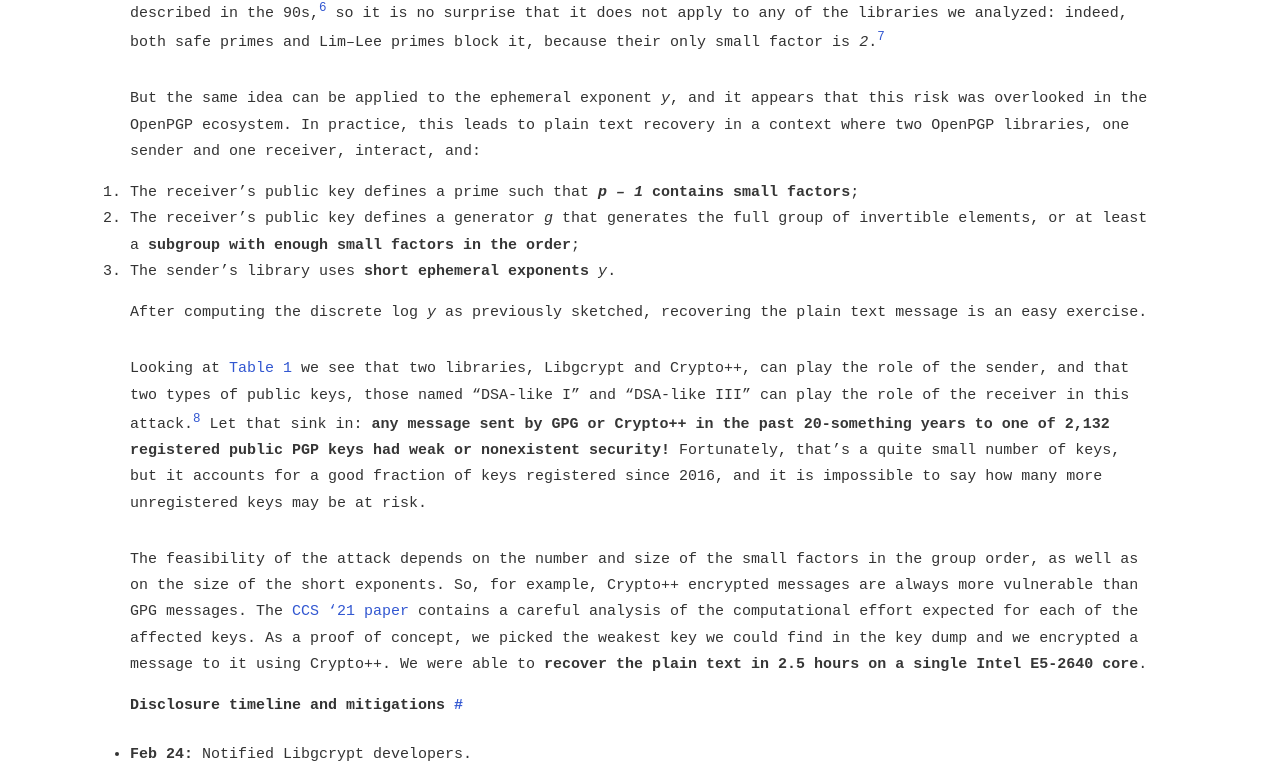
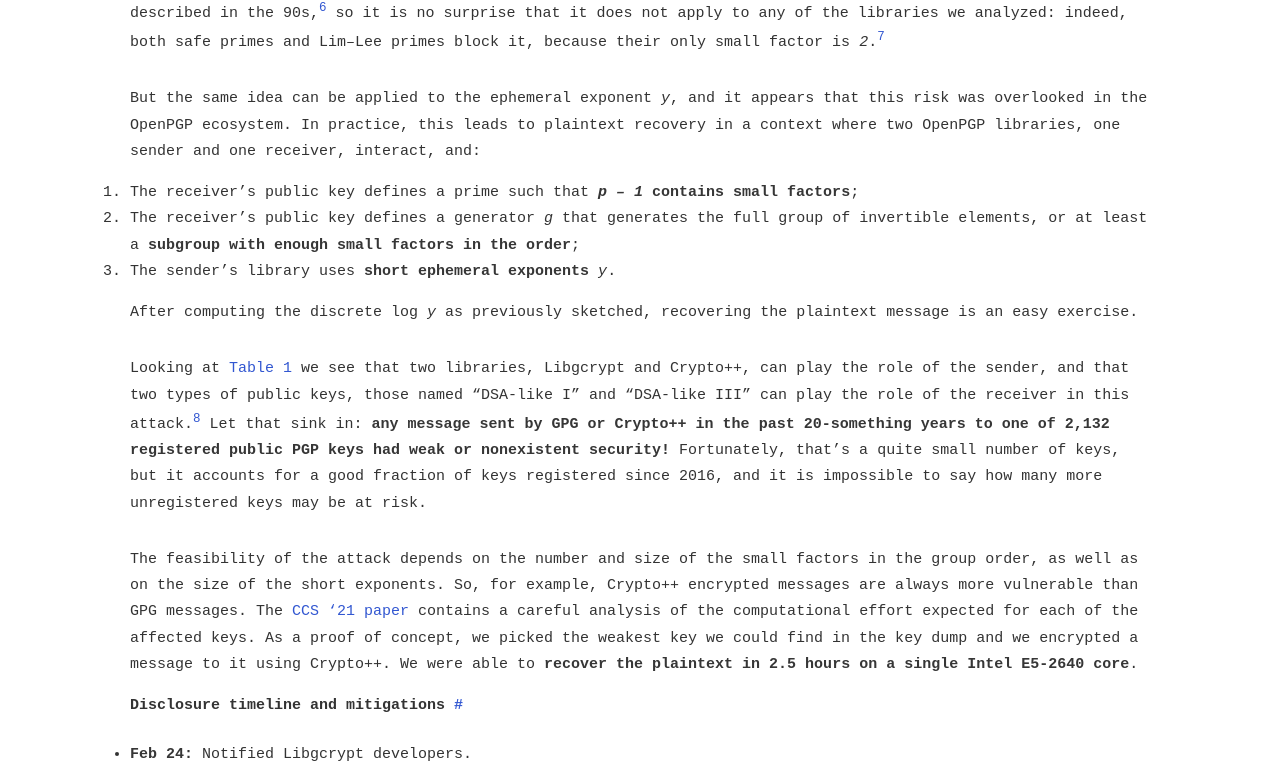
Before and after one commit to IBM/system-security-research-updates, a Jekyll site: the page built from _posts/2021-07-20-insecurity-elgamal-pt1.md, in a window 1280 px wide and 1400 px high, scrolled down 7330 px. Shown: the part 170-933 px from the top of the window. Built offline with Jekyll 4.4.1, drawn with Linux system fonts in a browser that asks for light colours; nearby versions of some CDN libraries; a style sheet for code colours, icons or effects is not loaded.

Commit message:
plain text -> plaintext

```diff
--- a/_posts/2021-07-20-insecurity-elgamal-pt1.md
+++ b/_posts/2021-07-20-insecurity-elgamal-pt1.md
@@ -571,7 +571,7 @@
 
 But the same idea can be applied to the ephemeral exponent *y*, and it
 appears that this risk was overlooked in the OpenPGP ecosystem.  In
-practice, this leads to plain text recovery in a context where two
+practice, this leads to plaintext recovery in a context where two
 OpenPGP libraries, one sender and one receiver, interact, and:
 
 1. The receiver's public key defines a prime such that **_p – 1_ contains
@@ -582,7 +582,7 @@
 3. The sender's library uses **short ephemeral exponents** *y*.
 
 After computing the discrete log *y* as previously sketched,
-recovering the plain text message is an easy exercise.
+recovering the plaintext message is an easy exercise.
 
 Looking at [Table 1](#bingo) we see that two libraries, Libgcrypt and
 Crypto++, can play the role of the sender, and that two types of
@@ -605,7 +605,7 @@
 of the computational effort expected for each of the affected keys.
 As a proof of concept, we picked the weakest key we could find in the
 key dump and we encrypted a message to it using Crypto++.  We were
-able to **recover the plain text in 2.5 hours on a single Intel
+able to **recover the plaintext in 2.5 hours on a single Intel
 E5-2640 core**.
 
 
```
